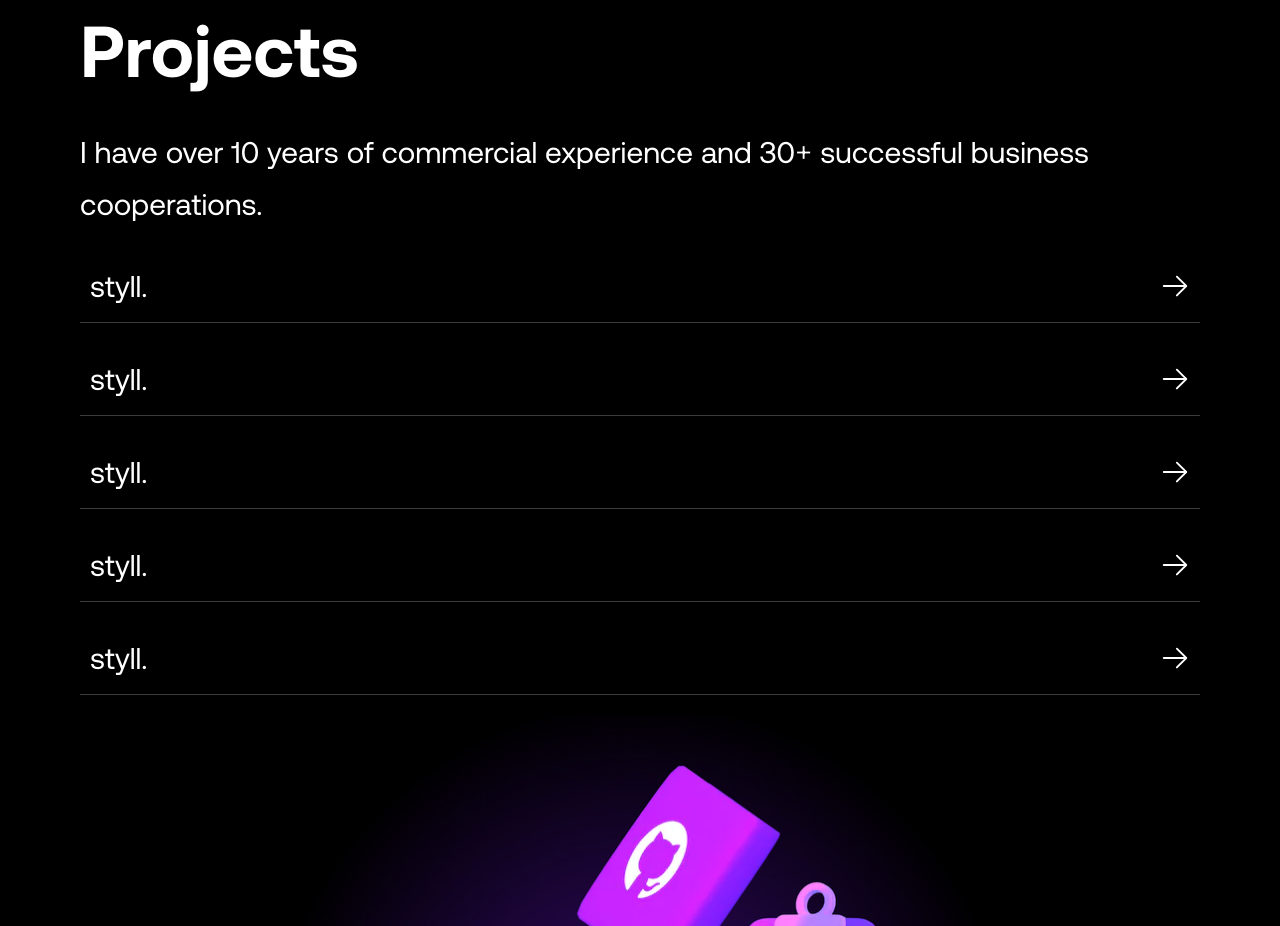
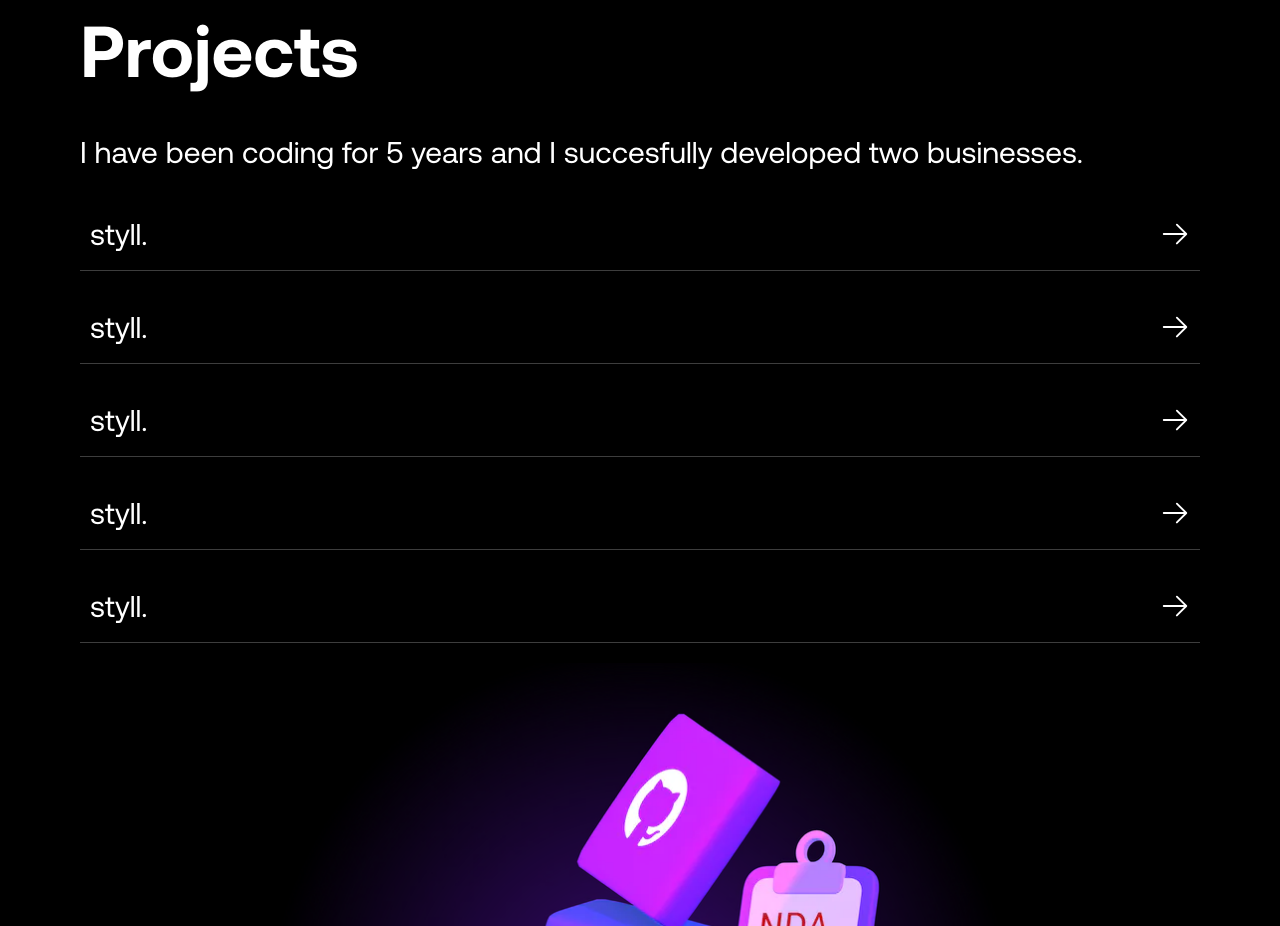
Before and after one commit to gracjaan/PersonalWebsite, a React (Vite) app in the folder PersonalWebsite/: page / in a window 1280 px wide. Shown: the part 3180-4106 px from the top of the page. Built offline with nearby package versions, Linux system fonts and the light colour scheme.

Commit message:
Changing data in projects

```diff
--- a/PersonalWebsite/src/pages/Projects.jsx
+++ b/PersonalWebsite/src/pages/Projects.jsx
@@ -14,8 +14,7 @@ const Projects = () => {
       <div className="flex flex-col 2xl:flex-row">
         <div className="flex flex-col flex-1 2xl:max-w-[45%]">
           <h4>
-            I have over 10 years of commercial experience and 30+ successful business
-            cooperations.
+            I have been coding for 5 years and I succesfully developed two businesses.
           </h4>
           <ul className="mt-5">
             <li className="mb-5 border-b border-white/[.24]">
```
